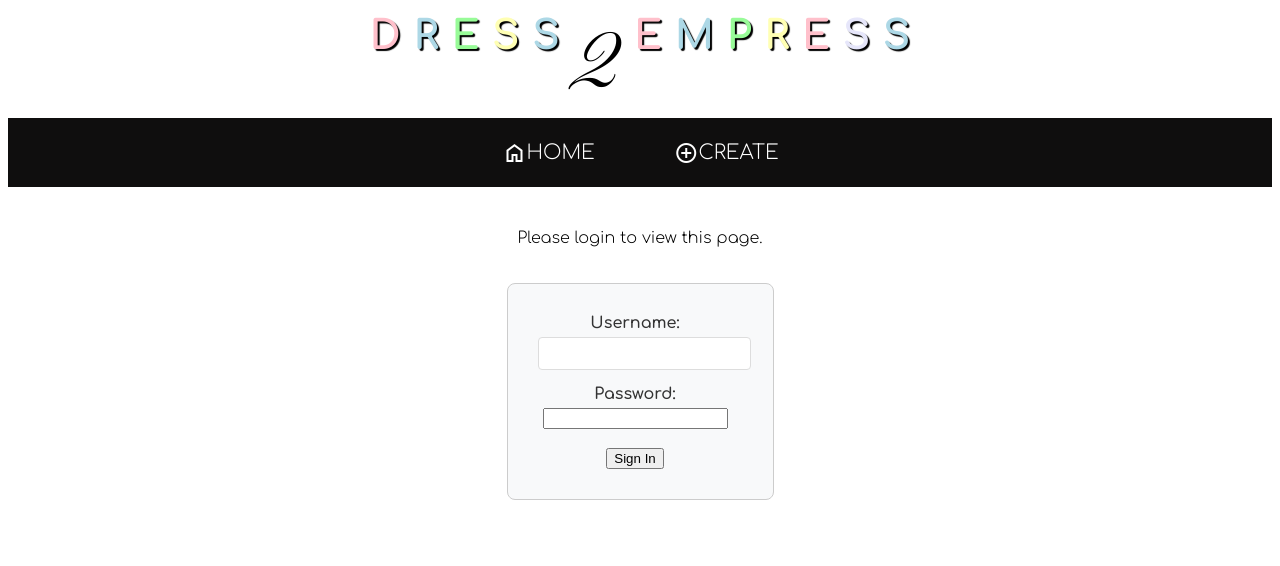
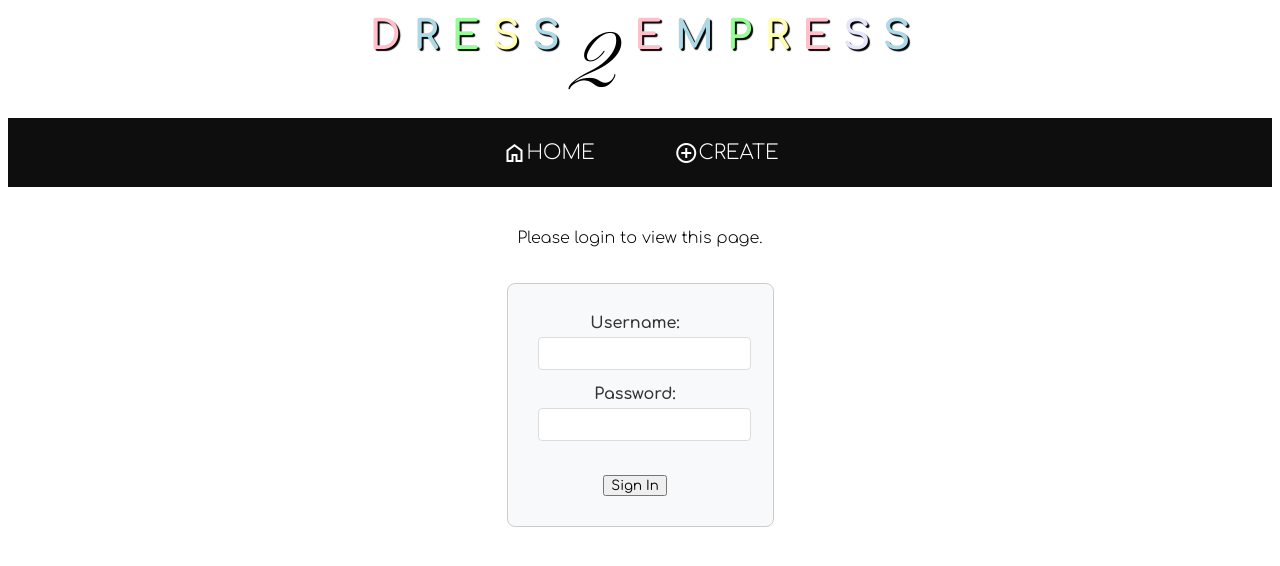
Before and after one commit to ajt243/Dress2Empress, a PHP site: template pages/edit.php in a window 1280 px wide. Shown: the top 566 px of the page. Run offline with PHP 8.4, Linux system fonts and the light colour scheme; the template is opened without the code that fills it, so the values that code supplies are empty.

Commit message:
styled button

```diff
--- a/public/styles/site.css
+++ b/public/styles/site.css
@@ -629,6 +629,23 @@ textarea:focus {
     border-color: #0056b3;
 }
 
+input#password {
+    width: 175px;
+    max-height: 33.5px;
+    width: 100%;
+    padding: 8px;
+    margin-bottom: 15px;
+    border: 1px solid #ddd;
+    border-radius: 4px;
+}
+
+button[name="login"] {
+    font-family: "Comfortaa", sans-serif;
+}
+
+button[name="login"]:hover {
+    background-color: #ffc0cb;
+}
 
 .form_tag div {
     padding-left: 20px;
```
